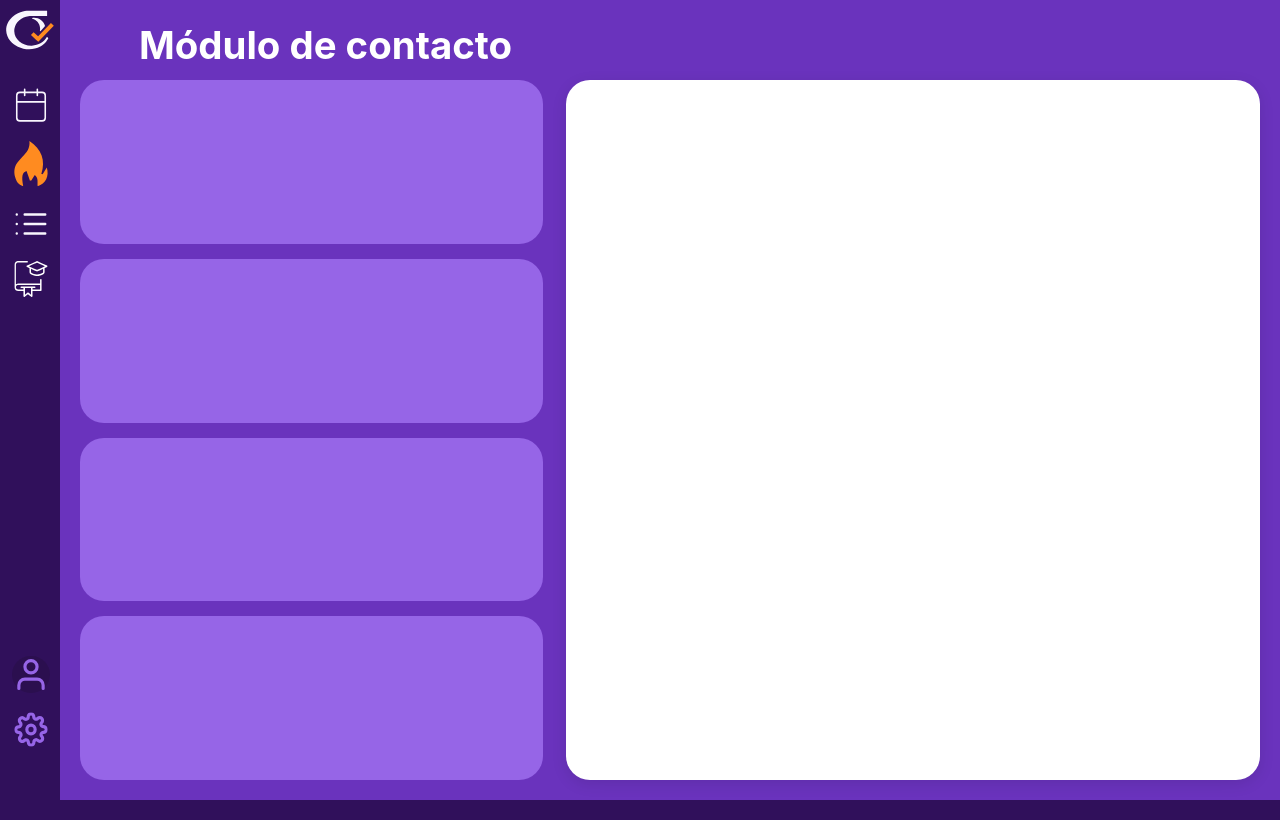
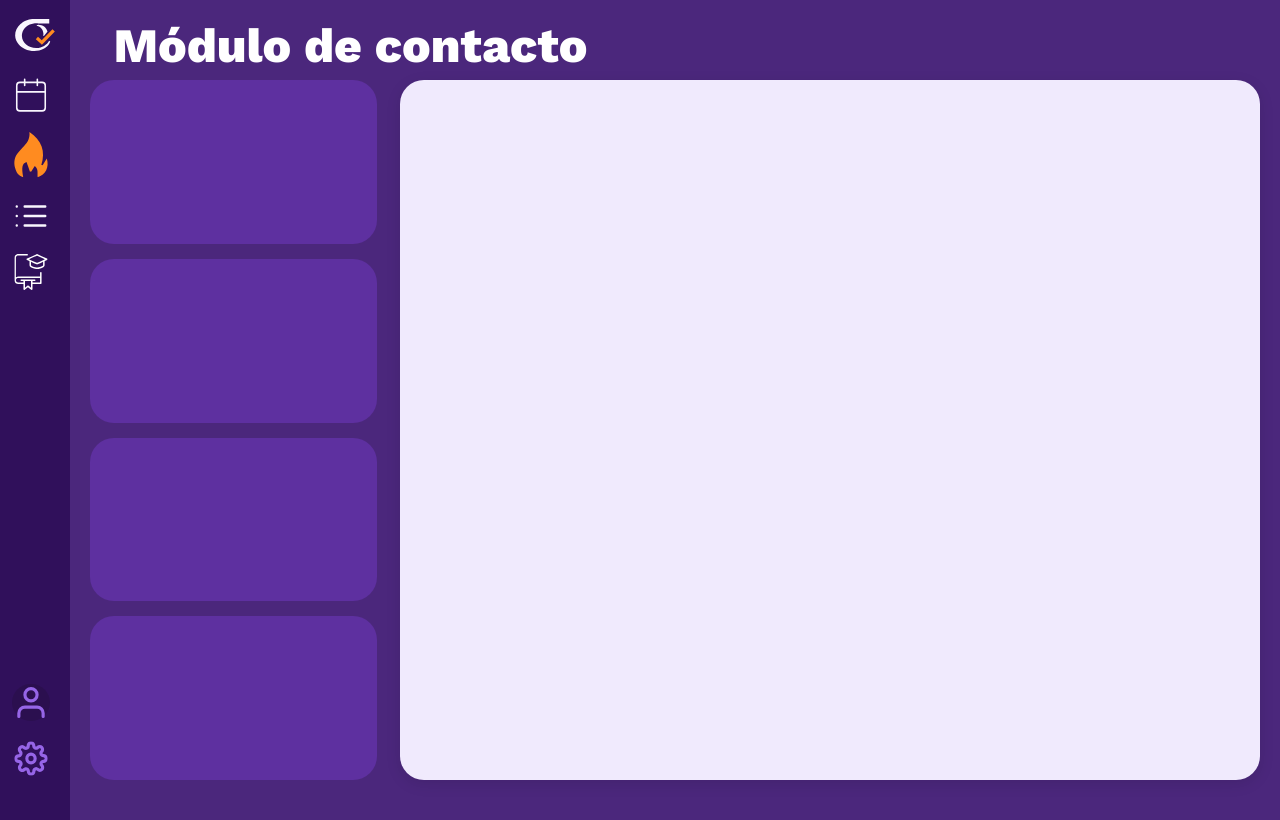
Before and after one commit to GRUPO-ATI-II/Schedio, an Angular app in the folder schedio-frontend/: page / in a window 1280 px wide. Built offline with nearby package versions, Linux system fonts and the light colour scheme.

Commit message:
Added css variables

```diff
--- a/schedio-frontend/src/app/app.css
+++ b/schedio-frontend/src/app/app.css
@@ -2,26 +2,15 @@
   display: grid;
   width: 100vw;
   height: 100vh;
-  grid-template-columns: 60px 1fr;
-  grid-template-rows: 70px 1fr;
+  grid-template-columns: 70px 1fr;
   grid-template-areas:
-    'logo    main'
     'sidebar main';
-}
-
-.LogoApp {
-  grid-area: logo;
-  width: 100%;
-  height: auto;
-  object-fit: contain;
 }
 
 app-sidebar-menu {
   grid-area: sidebar;
-  background-color: #30105b;
 }
 
 app-main-app-component {
   grid-area: main;
-  background-color: #6a33bd;
 }
--- a/schedio-frontend/src/app/app.html
+++ b/schedio-frontend/src/app/app.html
@@ -1,5 +1,4 @@
 <div class="app-layout">
-  <img src="./Logo.svg" alt="Logo" class="LogoApp" />
   <app-sidebar-menu></app-sidebar-menu>
   <app-main-app-component></app-main-app-component>
 </div>
--- a/schedio-frontend/src/app/components/calendar-tab/calendar-tab.css
+++ b/schedio-frontend/src/app/components/calendar-tab/calendar-tab.css
@@ -1,5 +1,5 @@
 .calendar-card {
-  background: #9665e7;
+  background: var(--side-card-color);
   color: white;
   border-radius: 24px;
   width: 100%;
--- a/schedio-frontend/src/app/components/categories/categories.css
+++ b/schedio-frontend/src/app/components/categories/categories.css
@@ -1,5 +1,5 @@
 .categories-card {
-  background: #9665e7;
+  background: var(--side-card-color);
   color: white;
   border-radius: 24px;
   width: 100%;
--- a/schedio-frontend/src/app/components/main-app/main-app.css
+++ b/schedio-frontend/src/app/components/main-app/main-app.css
@@ -1,9 +1,8 @@
 .main-content {
   display: grid;
-  background-color: #6a33bd;
   height: 100vh;
   grid-template-rows: 60px 1fr;
-  grid-template-columns: 4fr 6fr;
+  grid-template-columns: 2fr 6fr;
   column-gap: 2%;
   grid-template-areas:
     'header header'
@@ -22,7 +21,7 @@
 
 .main-container {
   grid-area: router;
-  background-color: white;
+  background-color: var(--main-card-color);
   border-radius: 24px;
   width: 100%;
   height: 100%;
--- a/schedio-frontend/src/app/components/personal-calendar/personal-calendar.css
+++ b/schedio-frontend/src/app/components/personal-calendar/personal-calendar.css
@@ -1,5 +1,5 @@
 .personal-calendar-card {
-  background: #9665e7;
+  background: var(--side-card-color);
   color: white;
   border-radius: 24px;
   width: 100%;
--- a/schedio-frontend/src/app/components/sidebar-menu/sidebar-menu.css
+++ b/schedio-frontend/src/app/components/sidebar-menu/sidebar-menu.css
@@ -2,9 +2,17 @@
   grid-area: sidebar;
   display: flex;
   flex-direction: column;
-  background-color: #30105b;
-  height: 85vh;
+  background-color: var(--sidebar-menu-color);
+  height: 100%;
   align-items: flex-end;
+  padding: 10px;
+}
+
+.LogoApp {
+  grid-area: logo;
+  width: 100%;
+  height: auto;
+  object-fit: contain;
 }
 
 .main-options {
@@ -17,6 +25,6 @@
   flex-direction: column;
   width: 100%;
   margin-top: auto;
+  margin-bottom: 30px;
   align-items: flex-end;
-  padding-top: 30px;
 }
--- a/schedio-frontend/src/app/components/sidebar-menu/sidebar-menu.html
+++ b/schedio-frontend/src/app/components/sidebar-menu/sidebar-menu.html
@@ -1,4 +1,6 @@
 <div class="sidebar-container">
+<!--  should be wrapped in <a>-->
+  <img src="./Logo.svg" alt="Logo" class="LogoApp" />
   <div class="main-options">
     <app-menu-option
       link="/calendar"
--- a/schedio-frontend/src/app/components/user-favorites/user-favorites.css
+++ b/schedio-frontend/src/app/components/user-favorites/user-favorites.css
@@ -1,5 +1,5 @@
 .user-favorites-card {
-  background: #9665e7;
+  background: var(--side-card-color);
   color: white;
   border-radius: 24px;
   width: 100%;
--- a/schedio-frontend/src/styles.css
+++ b/schedio-frontend/src/styles.css
@@ -1,16 +1,16 @@
+@import './styles/_themes.css';
+
 body {
   margin: 0;
   padding: 0;
-  background-color: #30105b;
-  font-family: 'Inter', 'Segoe UI', sans-serif; /* Se aplicará a todo */
+  background-color: var(--background-color);
+  font: var(--text-p);
   -webkit-font-smoothing: antialiased;
   -moz-osx-font-smoothing: grayscale;
-  font-size: clamp(12px, 1vw, 16px);
 }
 
 .header h1 {
-  font-size: clamp(24px, 3vw, 40px);
+  font: var(--text-h1);
   color: white;
-  font-weight: bold;
-  margin-left: 5%;
+  margin-left: 2%;
 }
--- /dev/null
+++ b/schedio-frontend/src/styles/_themes.css
@@ -0,0 +1,19 @@
+@import './_variables.css';
+
+:root {
+  --background-color: var(--purple-900);
+  --sidebar-menu-color: var(--purple-950);
+  --side-card-color: var(--purple-800);
+  --main-card-color: var(--purple-100);
+
+  --text-h1: var(--fw-extraBold) clamp(var(--mobile-h1), 8vw + 1rem, var(--desktop-h1)) var(--font-primary);
+  --text-h2: var(--fw-bold) clamp(var(--mobile-h2), 6vw + 1rem, var(--desktop-h2)) var(--font-primary);
+  --text-h3: var(--fw-semiBold) clamp(var(--mobile-h3), 4vw + 1rem, var(--desktop-h3)) var(--font-primary);
+
+  --text-h4: var(--fw-semiBold) clamp(var(--mobile-h4), 3vw + 1rem, var(--desktop-h4)) var(--font-primary);
+  --text-h5: var(--fw-semiBold) clamp(var(--mobile-h5), 2vw + 1rem, var(--desktop-h5)) var(--font-primary);
+  --text-h6: var(--fw-regular) clamp(var(--mobile-h6), 1vw + 1rem, var(--desktop-h6)) var(--font-primary);
+
+  --text-p: var(--fw-regular) clamp(var(--mobile-p), 0.5vw + 1rem, var(--desktop-p)) var(--font-primary);
+  --text-small: var(--fw-regular) var(--mobile-small) var(--font-primary);
+}
--- /dev/null
+++ b/schedio-frontend/src/styles/_variables.css
@@ -0,0 +1,73 @@
+@import url('https://fonts.googleapis.com/css2?family=Work+Sans:ital,wght@0,100..900;1,100..900&display=swap');
+
+:root {
+  /* typography */
+  --font-primary: 'Work Sans', sans-serif;
+
+  /* Font Weights (Work Sans supports a range) */
+  --fw-light: 300;
+  --fw-regular: 400;
+  --fw-medium: 500;
+  --fw-semiBold: 600;
+  --fw-bold: 700;
+  --fw-extraBold: 800;
+
+  /* sizes desktop */
+  --desktop-h1: 48px;
+  --desktop-h2: 40px;
+  --desktop-h3: 34px;
+  --desktop-h4: 28px;
+  --desktop-h5: 24px;
+  --desktop-h6: 20px;
+  --desktop-p: 16px;
+  --desktop-small: 12px;
+  /* sizes mobile */
+  --mobile-h1: 34px;
+  --mobile-h2: 28px;
+  --mobile-h3: 24px;
+  --mobile-h4: 20px;
+  --mobile-h5: 18px;
+  --mobile-h6: 16px;
+  --mobile-p: 14px;
+  --mobile-small: 12px;
+
+  /* colors */
+  /* puples */
+  --purple-50: #F9F6FE;
+  --purple-100: #F0EAFD;
+  --purple-200: #E4D9FB;
+  --purple-300: #D0BBF7;
+  --purple-400: #B390F0;
+  --purple-500: #9665E7;
+  --purple-600: #7E45D8;
+  --purple-700: #6A33BD;
+  --purple-800: #5E30A0;
+  --purple-900: #4B277C;
+  --purple-950: #30105B;
+
+  /* orange */
+  --orange-50: #FFF6EB;
+  --orange-100: #FFE6C6;
+  --orange-200: #FFCA88;
+  --orange-300: #FFA33E;
+  --orange-400: #FF8B20;
+  --orange-500: #F96407;
+  --orange-600: #DD4202;
+  --orange-700: #B72806;
+  --orange-800: #941E0C;
+  --orange-900: #7A1B0D;
+  --orange-950: #460A02;
+
+  /* neutrals */
+  --black: #000000;
+  --white: #FFFFFF;
+  --grey-100: #D9D9D9;
+  --grey-200: #AFAFAF;
+  --grey-400: #8B8B8B;
+  --grey-800: #333333;
+  --grey-950: #1E1E1E;
+
+  /* messages */
+  --error: #F95050;
+  --success: #67E26D;
+}
```
Also changed, not shown: 1 other file (tests, documents, lock files or other folders).
